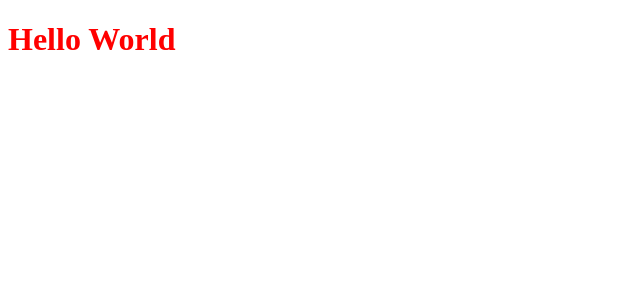
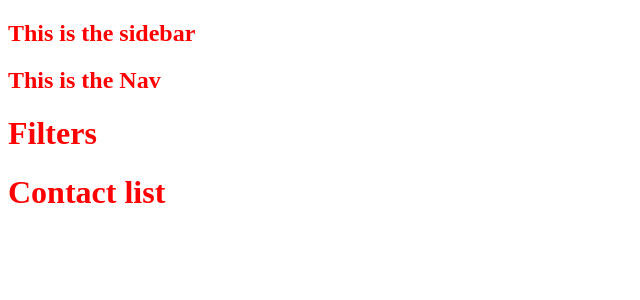
Before and after one commit to RobertWMorgan/Restarone, a React (Create React App) app: page / in a window 1280 px wide. Shown: the top 300 px of the page, without its empty margins (0-640 px from the left). Built offline with nearby package versions, Linux system fonts and the light colour scheme.

Commit message:
component structure

```diff
--- a/src/App.js
+++ b/src/App.js
@@ -1,8 +1,17 @@
-
+// Component Imports
+import Sidebar from "./components/sidebar"
+import Navbar from "./components/navbar"
+import Filters from "./components/filters"
+import Contactlist from "./components/contactlist"
 
 const App = () => {
   return (
-    <h1>Hello World</h1>
+    <div id="site-wrapper">
+      <Sidebar />
+      <Navbar />
+      <Filters />
+      <Contactlist />
+    </div>
   )
 }
 
--- /dev/null
+++ b/src/components/contactlist.js
@@ -0,0 +1,9 @@
+const Contactlist = () => {
+  return(
+    <main id='contacts'>
+      <h1>Contact list</h1>
+    </main>
+  )
+}
+
+export default Contactlist
--- /dev/null
+++ b/src/components/filters.js
@@ -0,0 +1,9 @@
+const Filters = () => {
+  return(
+    <div id="filters">
+      <h1>Filters</h1>
+    </div>
+  )
+}
+
+export default Filters
--- /dev/null
+++ b/src/components/navbar.js
@@ -0,0 +1,9 @@
+const Navbar = () => {
+  return(
+    <nav>
+      <h1>This is the Nav</h1>
+    </nav>
+  )
+}
+
+export default Navbar
--- /dev/null
+++ b/src/components/sidebar.js
@@ -0,0 +1,9 @@
+const Sidebar = () => {
+  return(
+    <aside id="sidebar">
+      <h1>This is the sidebar</h1>
+    </aside>
+  )
+}
+
+export default Sidebar
```
